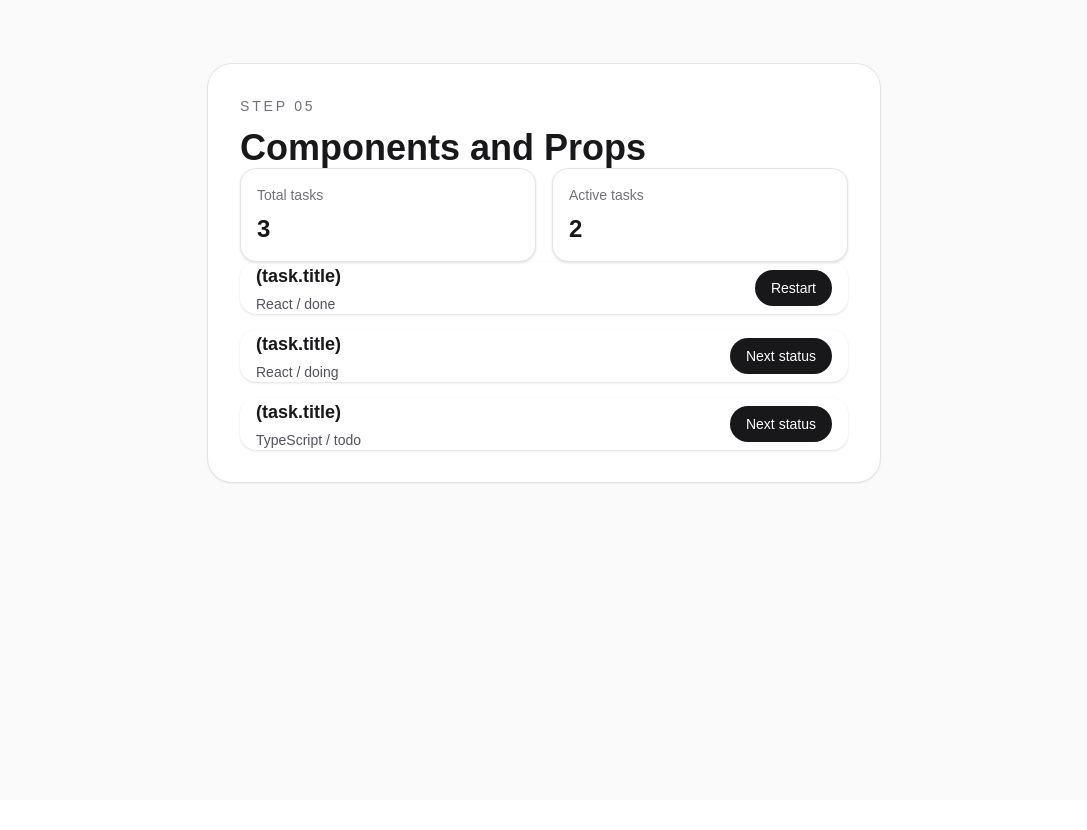
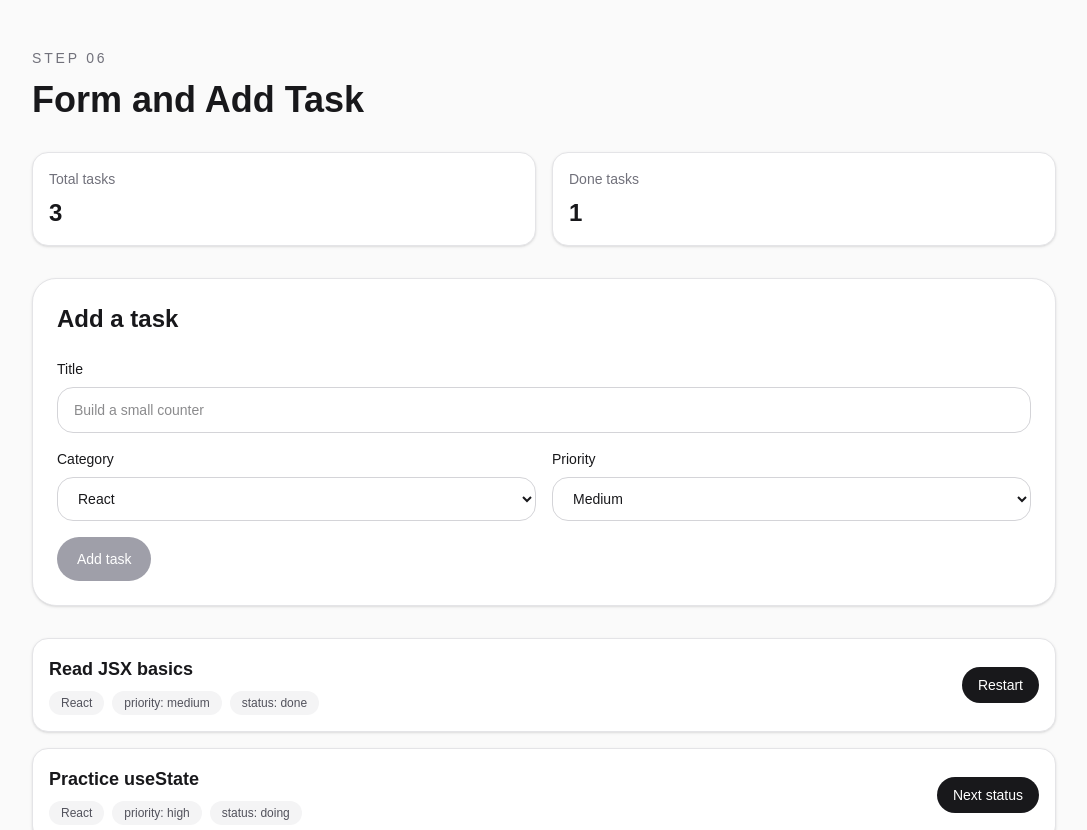
Before and after one commit to kyanagis/react-next-ts-study, a Next.js app: page / in a window 1280 px wide. Shown: the top 830 px of the page, without its empty margins (96-1183 px from the left). Before the commit the page ends 800 px from the top, so only its background shows below. Built offline with nearby package versions, Linux system fonts and the light colour scheme.

Commit message:
feat: add task creation form

```diff
--- a/app/page.tsx
+++ b/app/page.tsx
@@ -1,18 +1,19 @@
 "use client";
 
-import { useState } from "react";
+import { useState, type FormEvent } from "react";
 
-type TaskStatus = "todo" | "doing" | "done"
+type TaskStatus = "todo" | "doing" | "done";
+type Priority = "low" | "medium" | "high";
 
 type Task = {
   id: number;
   title: string;
   category: string;
-  status: Taskstatus;
+  status: TaskStatus;
+  priority: Priority;
 };
 
-
-type StatesCardProps = {
+type StatsCardProps = {
   label: string;
   value: number;
 };
@@ -20,26 +21,37 @@ type StatesCardProps = {
 type TaskItemProps = {
   task: Task;
   onAdvanceStatus: (id: number) => void;
-}
+};
+
+const categories: string[] = ["React", "TypeScript", "Next.js"];
+const priorityOptions: Priority[] = ["low", "medium", "high"];
 
 const initialTasks: Task[] = [
-  {id: 1, title: "Read JSX basics", category: "React", status: "done"},
+  {
+    id: 1,
+    title: "Read JSX basics",
+    category: "React",
+    status: "done",
+    priority: "medium",
+  },
   {
     id: 2,
     title: "Practice useState",
     category: "React",
     status: "doing",
+    priority: "high",
   },
   {
     id: 3,
     title: "Review TypeScript types",
     category: "TypeScript",
     status: "todo",
+    priority: "high",
   },
 ];
 
-function StatesCard({ label, value }: StatesCardProps) {
-  return(
+function StatsCard({ label, value }: StatsCardProps) {
+  return (
     <article className="rounded-2xl border border-zinc-200 bg-white p-4 shadow-sm">
       <p className="text-sm text-zinc-500">{label}</p>
       <p className="mt-2 text-2xl font-semibold text-zinc-900">{value}</p>
@@ -47,16 +59,24 @@ function StatesCard({ label, value }: StatesCardProps) {
   );
 }
 
-function TaskItem({ task, onAdvanceStatus }: TaskItemProps){
-  const actionLabel = task.status == "done" ? "Restart" : "Next status";
+function TaskItem({ task, onAdvanceStatus }: TaskItemProps) {
+  const actionLabel = task.status === "done" ? "Restart" : "Next status";
 
   return (
-    <li className="flex items-center justify-between rounded-2xl border-zinc-200 bg-white px-4 shadow-sm">
-      <div>
-        <h2 className="text-lg font-semibold">(task.title)</h2>
-          <p className="mt-1 text-sm text-zinc-600">
-            {task.category} / {task.status}
-          </p>
+    <li className="flex flex-col gap-4 rounded-2xl border border-zinc-200 bg-white p-4 shadow-sm md:flex-row md:items-center md:justify-between">
+      <div className="space-y-2">
+        <p className="text-lg font-semibold text-zinc-900">{task.title}</p>
+        <div className="flex flex-wrap gap-2 text-xs font-medium text-zinc-600">
+          <span className="rounded-full bg-zinc-100 px-3 py-1">
+            {task.category}
+          </span>
+          <span className="rounded-full bg-zinc-100 px-3 py-1">
+            priority: {task.priority}
+          </span>
+          <span className="rounded-full bg-zinc-100 px-3 py-1">
+            status: {task.status}
+          </span>
+        </div>
       </div>
 
       <button
@@ -67,22 +87,56 @@ function TaskItem({ task, onAdvanceStatus }: TaskItemProps){
         {actionLabel}
       </button>
     </li>
-  )
+  );
 }
 
-function getNextStatus(currentStatus: TaskStatus): TaskStatus{
-  if(currentStatus == "todo")
+function getNextStatus(currentStatus: TaskStatus): TaskStatus {
+  if (currentStatus === "todo") {
     return "doing";
-  if(currentStatus == "doing")
+  }
+
+  if (currentStatus === "doing") {
     return "done";
+  }
+
   return "todo";
 }
 
-export default function Home(){
-  // const firstTask: Task = tasks[0];
+function formatLabel(value: string): string {
+  return value.charAt(0).toUpperCase() + value.slice(1);
+}
+
+export default function Home() {
   const [tasks, setTasks] = useState<Task[]>(initialTasks);
-  const doneCount = tasks.filter((task) => task.status == "done").length;
-  const activeCount = tasks.length -doneCount;
+  const [title, setTitle] = useState<string>("");
+  const [category, setCategory] = useState<string>(categories[0]);
+  const [priority, setPriority] = useState<Priority>("medium");
+
+  const doneCount = tasks.filter((task) => task.status === "done").length;
+
+  function handleSubmit(event: FormEvent<HTMLFormElement>) {
+    event.preventDefault();
+
+    const trimmedTitle = title.trim();
+
+    if (trimmedTitle === "") {
+      return;
+    }
+
+    const newTask: Task = {
+      id: Date.now(),
+      title: trimmedTitle,
+      category,
+      status: "todo",
+      priority,
+    };
+
+    setTasks((currentTasks) => [newTask, ...currentTasks]);
+    setTitle("");
+    setCategory(categories[0]);
+    setPriority("medium");
+  }
+
   function handleAdvanceStatus(id: number) {
     setTasks((currentTasks) =>
       currentTasks.map((task) =>
@@ -93,21 +147,79 @@ export default function Home(){
     );
   }
 
-
   return (
-    <main className="min-h-screen bg-zinc-50 px-6 py-16 text-zinc-900">
-      <div className="mx-auto max-w-2xl rounded-3xl bg-white p-8 shadow-sm ring-1 ring-zinc-200">
-        <header className="space-y-3" >
+    <main className="min-h-screen bg-zinc-50 px-6 py-12 text-zinc-900">
+      <div className="mx-auto flex max-w-5xl flex-col gap-8">
+        <header className="space-y-3">
           <p className="text-sm font-medium uppercase tracking-[0.2em] text-zinc-500">
-          Step 05
+            Step 06
           </p>
-        <h1 className="text-4xl font-semibold"> Components and Props</h1>
+          <h1 className="text-4xl font-semibold">Form and Add Task</h1>
         </header>
 
         <section className="grid gap-4 md:grid-cols-2">
-          <StatesCard label="Total tasks" value={tasks.length} />
-          <StatesCard label="Active tasks" value={activeCount} />
+          <StatsCard label="Total tasks" value={tasks.length} />
+          <StatsCard label="Done tasks" value={doneCount} />
         </section>
+
+        <article className="rounded-3xl border border-zinc-200 bg-white p-6 shadow-sm">
+          <h2 className="text-2xl font-semibold">Add a task</h2>
+
+          <form className="mt-6 space-y-4" onSubmit={handleSubmit}>
+            <label className="flex flex-col gap-2 text-sm font-medium">
+              Title
+              <input
+                type="text"
+                value={title}
+                onChange={(event) => setTitle(event.target.value)}
+                placeholder="Build a small counter"
+                className="rounded-2xl border border-zinc-300 px-4 py-3 font-normal outline-none transition focus:border-zinc-500"
+              />
+            </label>
+
+            <div className="grid gap-4 md:grid-cols-2">
+              <label className="flex flex-col gap-2 text-sm font-medium">
+                Category
+                <select
+                  value={category}
+                  onChange={(event) => setCategory(event.target.value)}
+                  className="rounded-2xl border border-zinc-300 px-4 py-3 font-normal outline-none transition focus:border-zinc-500"
+                >
+                  {categories.map((currentCategory) => (
+                    <option key={currentCategory} value={currentCategory}>
+                      {currentCategory}
+                    </option>
+                  ))}
+                </select>
+              </label>
+
+              <label className="flex flex-col gap-2 text-sm font-medium">
+                Priority
+                <select
+                  value={priority}
+                  onChange={(event) =>
+                    setPriority(event.target.value as Priority)
+                  }
+                  className="rounded-2xl border border-zinc-300 px-4 py-3 font-normal outline-none transition focus:border-zinc-500"
+                >
+                  {priorityOptions.map((currentPriority) => (
+                    <option key={currentPriority} value={currentPriority}>
+                      {formatLabel(currentPriority)}
+                    </option>
+                  ))}
+                </select>
+              </label>
+            </div>
+
+            <button
+              type="submit"
+              disabled={title.trim() === ""}
+              className="rounded-full bg-zinc-900 px-5 py-3 text-sm font-medium text-white transition hover:bg-zinc-700 disabled:cursor-not-allowed disabled:bg-zinc-400"
+            >
+              Add task
+            </button>
+          </form>
+        </article>
 
         <ul className="space-y-4">
           {tasks.map((task) => (
@@ -118,11 +230,7 @@ export default function Home(){
             />
           ))}
         </ul>
-
-
       </div>
     </main>
-
-  )
-
+  );
 }
```
Lines whose indentation alone changed are shown as unchanged.
